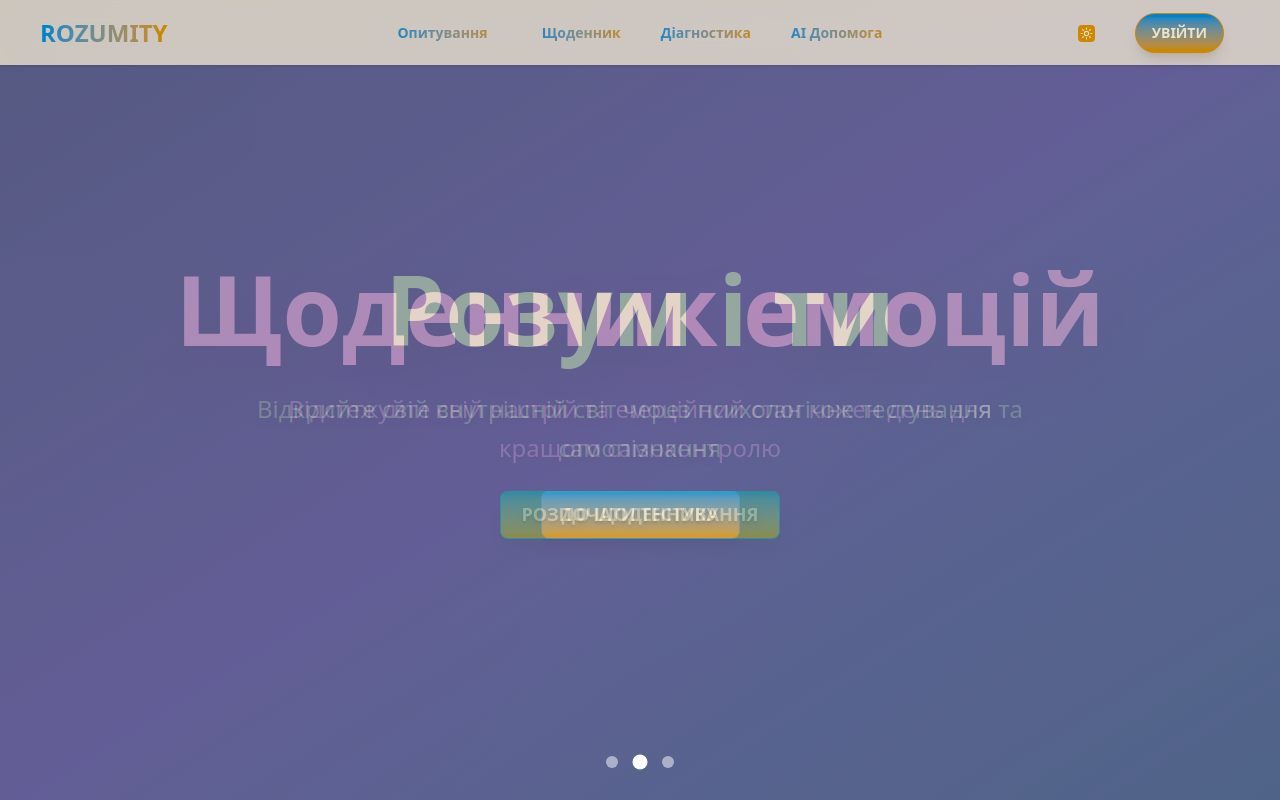
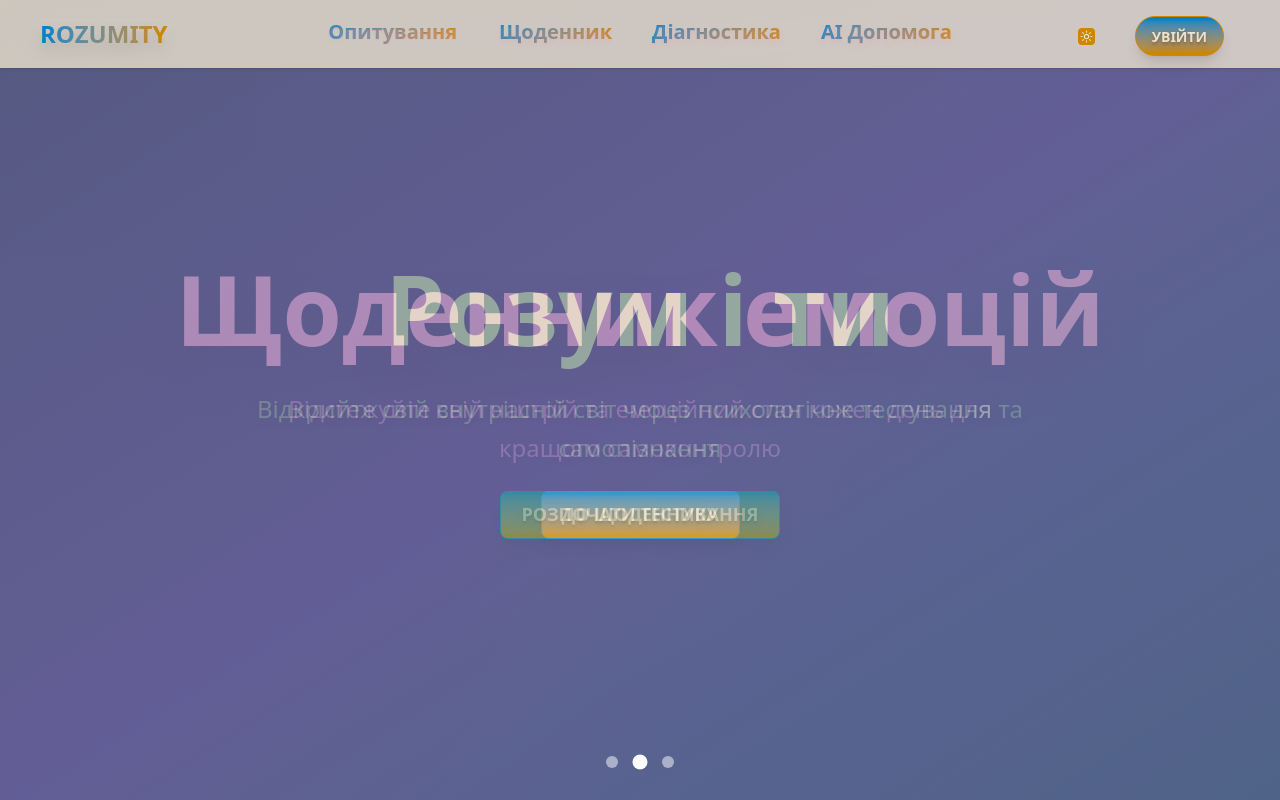
Before and after one commit to rozumity/rozumity-client, a React (Vite) app: page / in a window 1280 px wide. Shown: the top 800 px of the page. Built offline with nearby package versions, Linux system fonts and the light colour scheme.

Commit message:
Refactor navigation

```diff
--- a/src/components/navigation/Navbar.jsx
+++ b/src/components/navigation/Navbar.jsx
@@ -2,9 +2,8 @@ import { useState } from "react";
 import { Link, useLocation } from "react-router-dom";
 import ThemeController from "./ThemeController";
 
-
 function NavLinkItem({ to, children, isActive }) {
-  const baseClasses = "font-bold bg-clip-text text-transparent bg-gradient-to-r from-info to-accent";
+  const baseClasses = "text-shadow-lg text-shadow-primary/10 font-bold bg-clip-text text-transparent bg-gradient-to-r from-info to-accent text-xl";
   const activeClasses = isActive ? "rounded-full shadow-sm shadow-accent/50" : "";
 
   return (
@@ -12,9 +11,8 @@ function NavLinkItem({ to, children, isActive }) {
   );
 }
 
-
 function NavLinkMobileItem({ to, children, isActive }) {
-  const baseClasses = "text-info font-bold cursor-pointer";
+  const baseClasses = "font-bold bg-clip-text text-transparent bg-gradient-to-r from-info to-accent text-lg";
   const activeClasses = isActive ? "rounded-full bg-base-300 shadow-sm shadow-accent/25" : "";
 
   return (
@@ -24,26 +22,28 @@ function NavLinkMobileItem({ to, children, isActive }) {
 
 
 function SubMenu({ title, links, location }) {
+  const [isOpen, setIsOpen] = useState(false);
   const isSubActive = links.some(({ to }) => location.pathname.startsWith(to));
-  const summaryClasses = `bg-clip-text text-transparent bg-gradient-to-r from-info to-accent font-bold cursor-pointer ${isSubActive ? "text-accent" : ""}`;
+  const summaryClasses = `rounded-full text-shadow-sm text-shadow-primary/10 bg-clip-text text-transparent bg-gradient-to-r from-info to-accent font-bold cursor-pointer list-none ${isSubActive ? "text-accent" : ""} ${isSubActive ? "shadow-sm shadow-accent/50" : ""}`;
+  const handleMouseEnter = () => { setIsOpen(true); };
+  const handleSubMenuMouseLeave = () => { setIsOpen(false); };
 
   return (
-    <details>
-      <summary className={summaryClasses}><a>{title}</a></summary>
-      <ul className="p-2 bg-base-100/80 backdrop-blur-md rounded-box shadow-xl">
+    <details onMouseEnter={handleMouseEnter} open={isOpen}>
+      <summary className={`${summaryClasses} pointer-events-none pr-0 text-xl`}><span>{title}</span></summary>
+      <ul className="pt-5 bg-base-100/80 backdrop-blur-md rounded-b-box rounded-t-none shadow-xl z-50" onMouseLeave={handleSubMenuMouseLeave}>
         {links.map(({ to, label }) => (
-          <li key={to}>
-            <NavLinkItem to={to} isActive={location.pathname.startsWith(to)}>{label}</NavLinkItem>
-          </li>
+          <li key={to}><NavLinkItem to={to} isActive={false}>{label}</NavLinkItem></li>
         ))}
       </ul>
     </details>
   );
 }
 
+
 function SubMenuMobile({ title, links, location }) {
   const isSubActive = links.some(({ to }) => location.pathname.startsWith(to));
-  const summaryClasses = `rounded-lg hover:bg-base-200 bg-clip-text text-transparent bg-gradient-to-r from-info to-accent font-bold cursor-pointer ${isSubActive ? "text-accent" : ""}`;
+  const summaryClasses = `text-lg rounded-lg hover:bg-base-200 bg-clip-text text-transparent bg-gradient-to-r from-info to-accent font-bold cursor-pointer ${isSubActive ? "text-accent" : ""}`;
 
   return (
     <details className="group">
@@ -51,7 +51,9 @@ function SubMenuMobile({ title, links, location }) {
       <ul className="mt-2 mb-4 space-y-1 text-right">
         {links.map(({ to, label }) => (
           <li key={to}>
-            <NavLinkMobileItem to={to} isActive={location.pathname.startsWith(to)}>{label}</NavLinkMobileItem>
+            <Link to={to} className={`font-bold text-info ${location.pathname.startsWith(to) ? "text-shadow-white/15 text-shadow-sm" : ""}`}>
+              {label}
+            </Link>
           </li>
         ))}
       </ul>
@@ -63,17 +65,11 @@ function SubMenuMobile({ title, links, location }) {
 function ThemeAndLogin({ isMobile }) {
   return (
     <div className={`${isMobile ? "space-y-3 text-right" : "hidden lg:flex items-center space-x-4"}`}>
-      <div className="mr-5"><ThemeController/></div>
-      <button className={`btn font-bold rounded-full shadow-lg ${
-          isMobile
-            ? "btn-lg btn-accent border-b-0 bg-gradient-to-b from-info to-accent shadow-lg text-shadow-lg text-base-100 w-full rounded-none"
-            : "btn-accent bg-gradient-to-b from-info to-accent text-base-100"
-        }`}
-      >УВІЙТИ</button>
+      <div className="mr-5"><ThemeController /></div>
+      <button className={`text-shadow-lg text-shadow-accent-content/15 btn font-bold rounded-full shadow-lg ${isMobile ? "btn-lg btn-accent border-b-0 bg-gradient-to-b from-info to-accent shadow-lg text-shadow-lg text-base-100 w-full rounded-none" : "btn-accent bg-gradient-to-b from-info to-accent text-base-100"}`}>УВІЙТИ</button>
     </div>
   );
 }
-
 
 export default function Navbar() {
   const [isMenuOpen, setIsMenuOpen] = useState(false);
@@ -90,26 +86,22 @@ export default function Navbar() {
 
   return (
     <>
-      <nav className="navbar fixed top-0 left-0 right-0 z-50 bg-base-100/80 backdrop-blur-sm shadow-sm">
+      <nav className="navbar fixed top-0 left-0 right-0 z-50 bg-base-100/80 backdrop-blur-sm shadow-sm pb-3">
         <div className="max-w-7xl mx-auto px-4 sm:px-6 lg:px-8 w-full flex justify-between items-center">
           <div className="navbar-start">
-            <Link to="/" className="text-2xl font-bold bg-gradient-to-l from-accent to-info bg-clip-text text-transparent">
-              ROZUMITY
-            </Link>
+            <Link to="/" className="text-2xl font-bold bg-gradient-to-l from-accent to-info bg-clip-text text-transparent pt-1 drop-shadow-xl">ROZUMITY</Link>
           </div>
 
           <div className="navbar-center hidden lg:flex">
-            <ul className="menu menu-horizontal px-1 space-x-4">
+            <ul className="menu menu-horizontal px-1 space-x-4 pt-0 pb-0">
               <li><SubMenu title="Опитування" links={surveyLinks} location={location} /></li>
               {menuLinks.map(({ to, label }) => (
-                <li key={to}><NavLinkItem to={to} isActive={location.pathname.startsWith(to)}>
-                  {label}
-                </NavLinkItem></li>
+                <li key={to}><NavLinkItem to={to} isActive={location.pathname.startsWith(to)}>{label}</NavLinkItem></li>
               ))}
             </ul>
           </div>
 
-          <div className="navbar-end flex items-center space-x-4">
+          <div className="navbar-end flex items-center space-x-4 pt-2">
             <ThemeAndLogin />
             <button className="btn btn-sm px-1 bg-transparent border-0 btn-ghost lg:hidden" onClick={() => setIsMenuOpen(!isMenuOpen)}>
               <svg className="h-6 w-6 text-info" fill="none" stroke="currentColor" viewBox="0 0 24 24"><path strokeLinecap="round" strokeLinejoin="round" strokeWidth="2" d="M4 6h16M4 12h16M4 18h16" /></svg>
@@ -119,16 +111,14 @@ export default function Navbar() {
       </nav>
 
       {isMenuOpen && (
-        <div className="md:hidden fixed top-16 left-0 right-0 z-40 bg-base-100/75 backdrop-blur-md border-base-200 shadow-xl">
-          <ul className="px-6 py-4 space-y-3 text-right max-w-7xl mx-auto">
+        <div className="md:hidden pt-1 fixed top-16 left-0 right-0 z-40 bg-base-100/75 backdrop-blur-md border-base-200 shadow-xl">
+          <ul className="px-6 py-8 space-y-5 text-right max-w-7xl mx-auto">
             <li><SubMenuMobile title="Опитування" links={surveyLinks} location={location} /></li>
-              {menuLinks.map(({ to, label }) => (
-                <li key={to}><NavLinkItem to={to} isActive={location.pathname.startsWith(to)}>
-                  {label}
-                </NavLinkItem></li>
-              ))}
+            {menuLinks.map(({ to, label }) => (
+              <li key={to}><NavLinkMobileItem to={to} isActive={location.pathname.startsWith(to)}>{label}</NavLinkMobileItem></li>
+            ))}
           </ul>
-            <ThemeAndLogin isMobile />
+          <ThemeAndLogin isMobile />
         </div>
       )}
     </>
```
